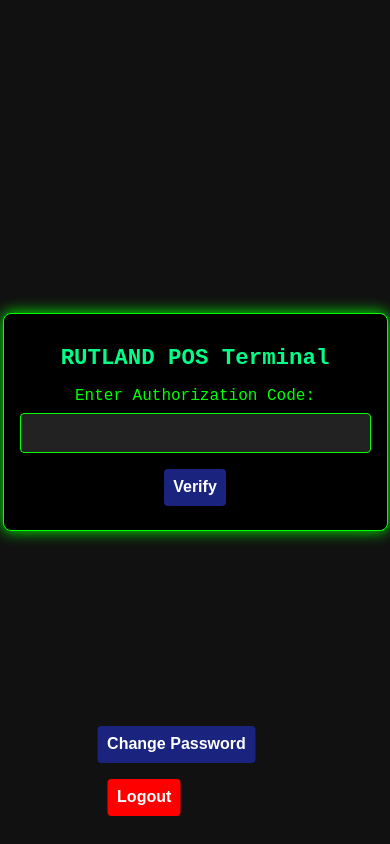
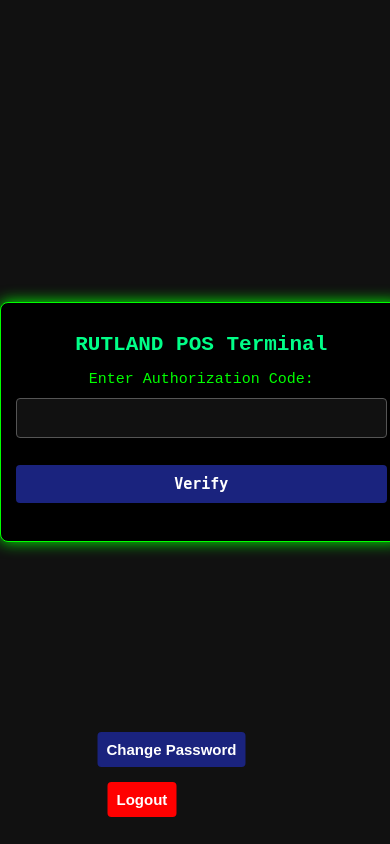
Before and after one commit to lloydsmorgan/usa, a Flask app: page /auth in a window 390 px wide. Run offline with Flask 3, Linux system fonts and the light colour scheme; the visitor is signed in with stand-in values (Sample User, id 1).

Commit message:
correcting styles

```diff
--- a/static/style.css
+++ b/static/style.css
@@ -1,4 +1,8 @@
-/* ========== Base Layout ========== */
+/* ================================
+   RUTLAND POS - Global Styling
+   ================================ */
+
+/* Base Layout */
 body {
     font-family: 'Courier New', Courier, monospace;
     background-color: #111;
@@ -12,7 +16,7 @@ body {
     flex-direction: column;
 }
 
-/* ========== Container Styling ========== */
+/* Container Styling */
 .container {
     background-color: #000;
     border: 1px solid #0f0;
@@ -24,13 +28,17 @@ body {
     text-align: center;
 }
 
-/* ========== Headings ========== */
+.container > * {
+    margin-bottom: 1rem;
+}
+
+/* Headers */
 h1, h2, h3 {
     color: #00ff88;
     margin-bottom: 1rem;
 }
 
-/* ========== Inputs and Buttons ========== */
+/* Input Fields */
 input, select {
     width: 100%;
     margin: 0.5rem 0;
@@ -43,6 +51,7 @@ input, select {
     box-sizing: border-box;
 }
 
+/* Buttons */
 button, .btn {
     margin: 0.5rem 0;
     padding: 10px 20px;
@@ -54,13 +63,14 @@ button, .btn {
     font-weight: bold;
     transition: background-color 0.3s ease;
     font-size: 1rem;
+    text-decoration: none;
 }
 
 button:hover, .btn:hover {
     background-color: #3949ab;
 }
 
-/* ========== Error / Flash / Notes ========== */
+/* Errors & Flash Notices */
 .error-code {
     color: #ff4444;
     font-weight: bold;
@@ -81,6 +91,16 @@ button:hover, .btn:hover {
     margin-bottom: 1rem;
 }
 
+/* Footer Buttons */
+.fixed-bottom-center {
+    position: fixed;
+    bottom: 20px;
+    left: 50%;
+    transform: translateX(-50%);
+    z-index: 99;
+}
+
+/* Success Page */
 .success-container {
     text-align: center;
     margin-top: 2rem;
@@ -94,6 +114,7 @@ button:hover, .btn:hover {
     box-shadow: 0 0 10px #0f0;
 }
 
+/* Button Group */
 .button-group {
     margin-top: 1.5rem;
 }
@@ -112,30 +133,142 @@ button:hover, .btn:hover {
     background-color: #3949ab;
 }
 
+/* Login Page */
+.login-container {
+    max-width: 400px;
+    margin: 60px auto;
+    padding: 2rem;
+    background-color: #1e1e1e;
+    border: 1px solid #333;
+    border-radius: 10px;
+    box-shadow: 0 0 12px rgba(0,255,0,0.15);
+    text-align: center;
+}
 
-/* ========== Receipt Styling ========== */
+.login-logo {
+    display: block;
+    margin: 0 auto 20px auto;
+    max-width: 120px;
+    height: auto;
+    border-radius: 8px;
+}
+
+input[type="text"],
+input[type="password"] {
+    width: 100%;
+    padding: 10px;
+    margin: 10px 0 20px 0;
+    background-color: #111;
+    color: #0f0;
+    border: 1px solid #555;
+    border-radius: 4px;
+    font-family: monospace;
+}
+
+button[type="submit"] {
+    background-color: #1a237e;
+    color: white;
+    padding: 10px 20px;
+    width: 100%;
+    border: none;
+    border-radius: 4px;
+    font-family: monospace;
+}
+
+button[type="submit"]:hover {
+    background-color: #3949ab;
+}
+
+/* Receipt Section */
 .receipt {
-    background-color: #000;
+    background-color: #fff;
+    color: #000;
+    font-family: 'Courier New', monospace;
     padding: 1rem;
-    border: 1px dashed #0f0;
+    border: 1px dashed #000;
     margin-top: 1rem;
     text-align: left;
     font-size: 0.9rem;
+    width: 100%;
+    box-sizing: border-box;
 }
 
-/* ========== Responsive Footer Button ========== */
-.fixed-bottom-center {
-    position: fixed;
-    bottom: 20px;
-    left: 50%;
-    transform: translateX(-50%);
-    z-index: 99;
+.receipt > * {
+    margin-bottom: 0.5rem;
 }
 
-/* ========== Media Queries ========== */
+.receipt h3 {
+    color: #000;
+    text-align: center;
+    margin-bottom: 1rem;
+}
+
+.signature-line {
+    margin-top: 2rem;
+    border-top: 1px dashed #000;
+    width: 100%;
+    height: 30px;
+}
+
+.signature-note {
+    font-style: italic;
+    margin-top: 10px;
+    font-size: 0.85rem;
+    color: #000;
+    text-align: center;
+}
+
+/* Print Optimizations */
+@media print {
+    body {
+        background: white !important;
+        color: black !important;
+        font-family: 'Courier New', monospace;
+        font-size: 12px;
+    }
+
+    .container,
+    .success-container,
+    .receipt {
+        width: 100%;
+        margin: 0;
+        padding: 0;
+        box-shadow: none;
+        border: none;
+    }
+
+    .btn, .button-group, .fixed-bottom-center, .logout-footer {
+        display: none !important;
+    }
+
+    .receipt {
+        border: none;
+        padding-top: 10px;
+    }
+
+    .receipt img {
+        max-width: 100px;
+        display: block;
+        margin: 0 auto 10px auto;
+    }
+}
+
+/* Small Screen Optimization */
 @media (max-width: 600px) {
-    .container {
+    html, body {
+        padding: 0;
+        margin: 0;
+        font-size: 15px;
+        width: 100vw;
+        overflow-x: hidden;
+    }
+
+    .container,
+    .success-container,
+    .receipt {
+        width: 95vw;
         padding: 1rem;
+        margin: auto;
     }
 
     input, button {
```
